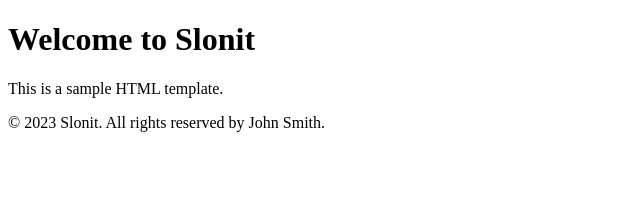
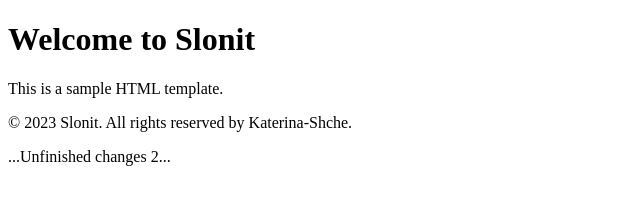
Before and after one commit to katerina-shche/Slonit, a plain HTML site: page index.html in a window 1280 px wide. Shown: the whole page, without its empty margins (0-640 px from the left). Drawn offline with Linux system fonts and the light colour scheme.

Commit message:
html hunk

```diff
--- a/index.html
+++ b/index.html
@@ -15,10 +15,11 @@
         <p>This is a sample HTML template.</p>
     </main>
     <footer>
-        <p>&copy; 2023 Slonit. All rights reserved by John Smith.</p>
+        <p>&copy; 2023 Slonit. All rights reserved by Katerina-Shche.</p>
     </footer>
     <script>
         hello();
     </script>
+    <p>...Unfinished changes 2...</p>
 </body>
 </html>
```
